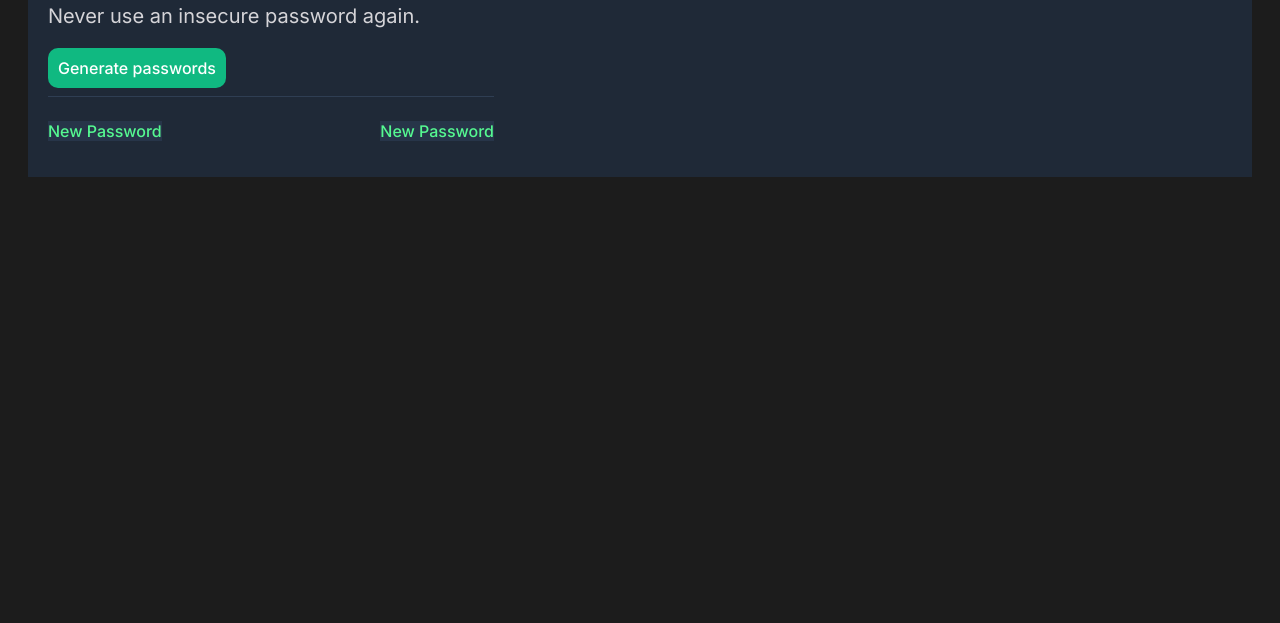
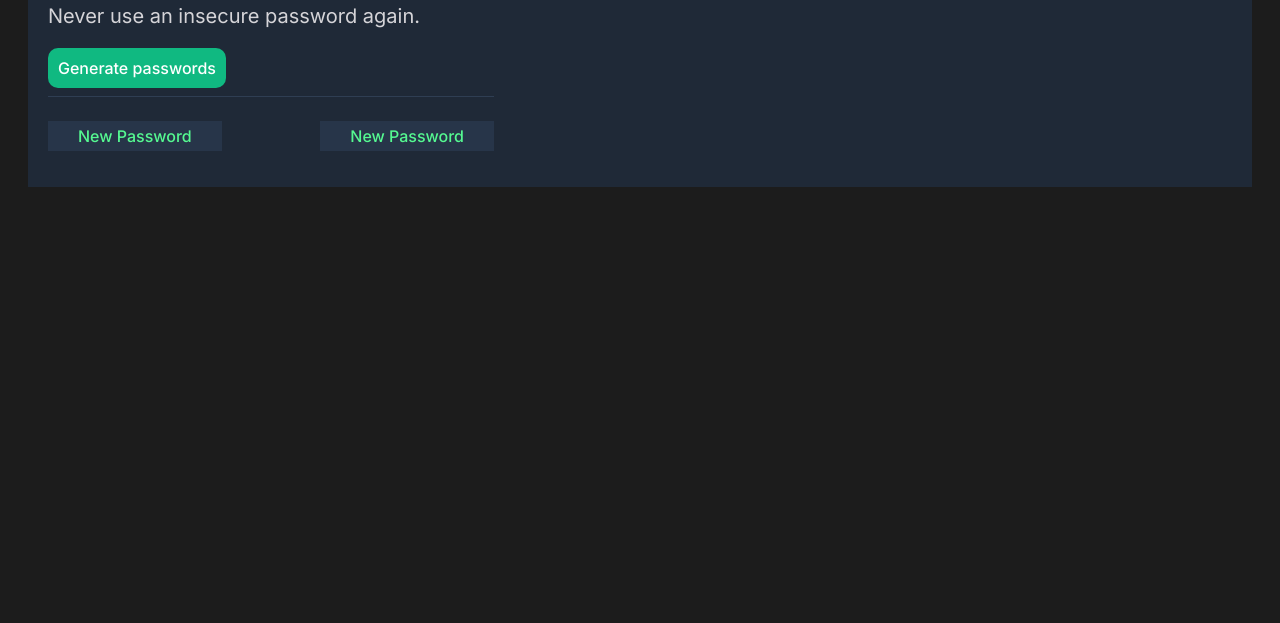
Before and after one commit to srihith-singam/password-generator, a website built with Vite: page index.html in a window 1280 px wide. Shown: the part 177-800 px from the top of the page. Built offline with nearby package versions, Linux system fonts and the light colour scheme.

Commit message:
Update index.css

```diff
--- a/index.css
+++ b/index.css
@@ -29,6 +29,7 @@ h1 {
     font-family: Inter, sans-serif;
     font-weight: 500;
     font-size: 16px;
+    padding: 5px 30px;
 }
 #insecure-p {
     font-family: Inter, sans-serif;
```
